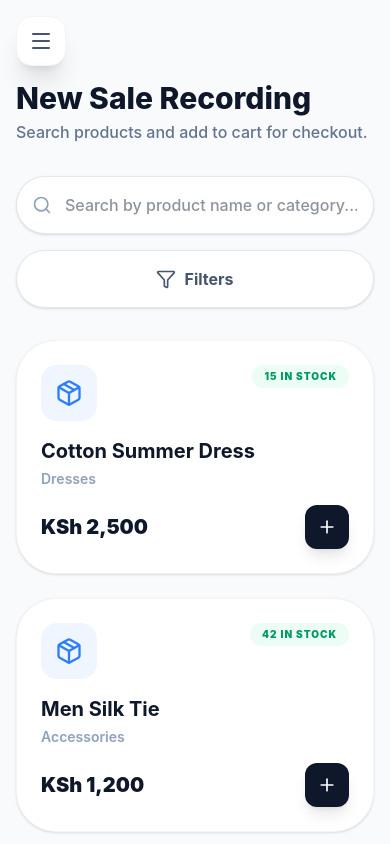
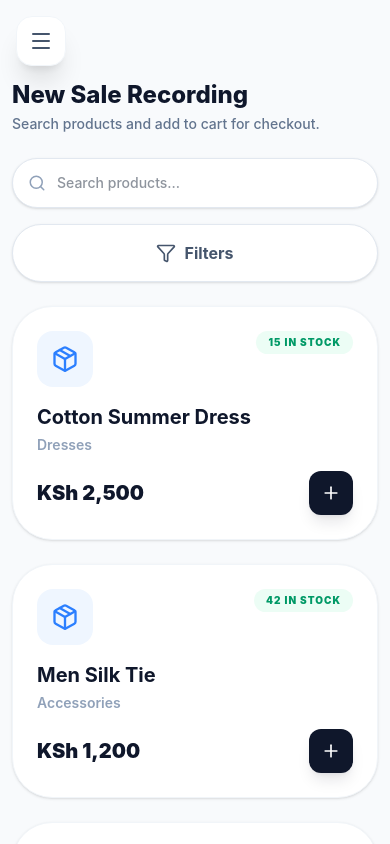
Before and after one commit to Kennedy-Mutuku/Nyakoe-Botique, a React app in the folder frontend/: page /admin/inventory in a window 390 px wide. Both pictures are taken after typing "name@example.com", "Sample123" into the empty fields and a click on the button "Log In to Dashboard". Shown: the top 844 px of the page. Built offline with nearby package versions, Linux system fonts and the light colour scheme; the HTML template or start-up script is replaced by a standard one.

Commit message:
Aggressive mobile stabilization: fixed font scaling, forced box-sizing, and tightened container widths

```diff
--- a/frontend/src/index.css
+++ b/frontend/src/index.css
@@ -20,10 +20,20 @@
 }
 
 @layer base {
+  *, ::before, ::after {
+    box-sizing: border-box;
+  }
+
   html, body, #root {
-    @apply overflow-x-hidden bg-slate-50;
+    @apply bg-slate-50;
+    width: 100%;
     max-width: 100vw;
+    overflow-x: hidden;
     position: relative;
+    margin: 0;
+    padding: 0;
+    word-break: break-word;
+    overflow-wrap: anywhere;
   }
 }
 
--- a/frontend/src/pages/InventoryPage.jsx
+++ b/frontend/src/pages/InventoryPage.jsx
@@ -31,11 +31,11 @@ const InventoryPage = () => {
     <div className="flex bg-slate-50 min-h-screen">
       <Sidebar />
 
-      <main className="flex-1 ml-0 lg:ml-72 p-4 md:p-8 pt-20 lg:pt-8">
+      <main className="flex-1 w-full lg:ml-72 p-3 md:p-8 pt-20 lg:pt-8 overflow-x-hidden">
         <header className="flex flex-col md:flex-row justify-between items-start md:items-center gap-6 mb-10">
           <div>
-            <h1 className="text-3xl font-extrabold text-slate-900">Inventory Management</h1>
-            <p className="text-slate-500 font-medium mt-1">Manage stock, prices, and suppliers professionally.</p>
+            <h1 className="text-2xl md:text-3xl font-extrabold text-slate-900 leading-tight">Inventory Management</h1>
+            <p className="text-slate-500 font-medium mt-1 text-sm md:text-base">Manage stock, prices, and suppliers professionally.</p>
           </div>
           <div className="flex gap-4">
             <button
--- a/frontend/src/pages/StaffDashboard.jsx
+++ b/frontend/src/pages/StaffDashboard.jsx
@@ -46,24 +46,24 @@ const StaffDashboard = () => {
     <div className="flex bg-slate-50 min-h-screen">
       <Sidebar />
 
-      <main className="flex-1 ml-0 lg:ml-72 p-4 md:p-8 pt-20 lg:pt-8 grid lg:grid-cols-3 gap-8">
+      <main className="flex-1 w-full lg:ml-72 p-3 md:p-8 pt-20 lg:pt-8 grid lg:grid-cols-3 gap-6 md:gap-8 overflow-x-hidden">
         {/* Main Recording Area */}
-        <div className="lg:col-span-2 space-y-8">
+        <div className="lg:col-span-2 space-y-6 md:space-y-8 max-w-full">
           <header>
-            <h1 className="text-3xl font-extrabold text-slate-900">New Sale Recording</h1>
-            <p className="text-slate-500 font-medium mt-1">Search products and add to cart for checkout.</p>
+            <h1 className="text-2xl md:text-3xl font-extrabold text-slate-900 leading-tight">New Sale Recording</h1>
+            <p className="text-slate-500 font-medium mt-1 text-sm md:text-base">Search products and add to cart for checkout.</p>
           </header>
 
           {/* Search & Filter */}
           <div className="flex flex-col md:flex-row gap-4">
-            <div className="relative flex-1 group">
-              <Search className="absolute left-4 top-1/2 -translate-y-1/2 text-slate-400 group-focus-within:text-blue-500 transition-colors" size={20} />
+            <div className="relative flex-1 group w-full">
+              <Search className="absolute left-4 top-1/2 -translate-y-1/2 text-slate-400 group-focus-within:text-blue-500 transition-colors" size={18} />
               <input
                 type="text"
                 value={searchTerm}
                 onChange={(e) => setSearchTerm(e.target.value)}
-                placeholder="Search by product name or category..."
-                className="w-full pl-12 pr-4 py-4 bg-white border border-slate-200 rounded-[2rem] shadow-sm focus:outline-none focus:ring-4 focus:ring-blue-500/10 focus:border-blue-500 transition-all font-medium"
+                placeholder="Search products..."
+                className="w-full pl-11 pr-4 py-3.5 md:py-4 bg-white border border-slate-200 rounded-[2rem] shadow-sm focus:outline-none focus:ring-4 focus:ring-blue-500/10 focus:border-blue-500 transition-all font-medium text-sm md:text-base"
               />
             </div>
             <button
@@ -106,8 +106,8 @@ const StaffDashboard = () => {
         </div>
 
         {/* Cart & Checkout */}
-        <div className="space-y-8">
-          <div className="bg-white rounded-[2.5rem] border border-slate-100 shadow-xl overflow-hidden flex flex-col h-auto lg:h-[calc(100vh-64px)] lg:sticky lg:top-8">
+        <div className="space-y-6 md:space-y-8 max-w-full">
+          <div className="bg-white rounded-[2rem] md:rounded-[2.5rem] border border-slate-100 shadow-xl overflow-hidden flex flex-col h-auto lg:h-[calc(100vh-64px)] lg:sticky lg:top-8">
             <div className="p-8 border-b border-slate-50">
               <div className="flex items-center gap-3 mb-2">
                 <ShoppingCart className="text-blue-500" />
--- a/frontend/src/pages/TailoringPage.jsx
+++ b/frontend/src/pages/TailoringPage.jsx
@@ -52,11 +52,11 @@ const TailoringPage = () => {
     <div className="flex bg-slate-50 min-h-screen">
       <Sidebar />
 
-      <main className="flex-1 ml-0 lg:ml-72 p-4 md:p-8 pt-20 lg:pt-8">
+      <main className="flex-1 w-full lg:ml-72 p-3 md:p-8 pt-20 lg:pt-8 overflow-x-hidden">
         <header className="flex flex-col md:flex-row justify-between items-start md:items-center gap-6 mb-10">
           <div>
-            <h1 className="text-3xl font-extrabold text-slate-900">Tailoring Management</h1>
-            <p className="text-slate-500 font-medium mt-1">Track measurements, designs, and order progress.</p>
+            <h1 className="text-2xl md:text-3xl font-extrabold text-slate-900 leading-tight">Tailoring Management</h1>
+            <p className="text-slate-500 font-medium mt-1 text-sm md:text-base">Track measurements, designs, and order progress.</p>
           </div>
           <button
             onClick={() => setShowModal(true)}
```
